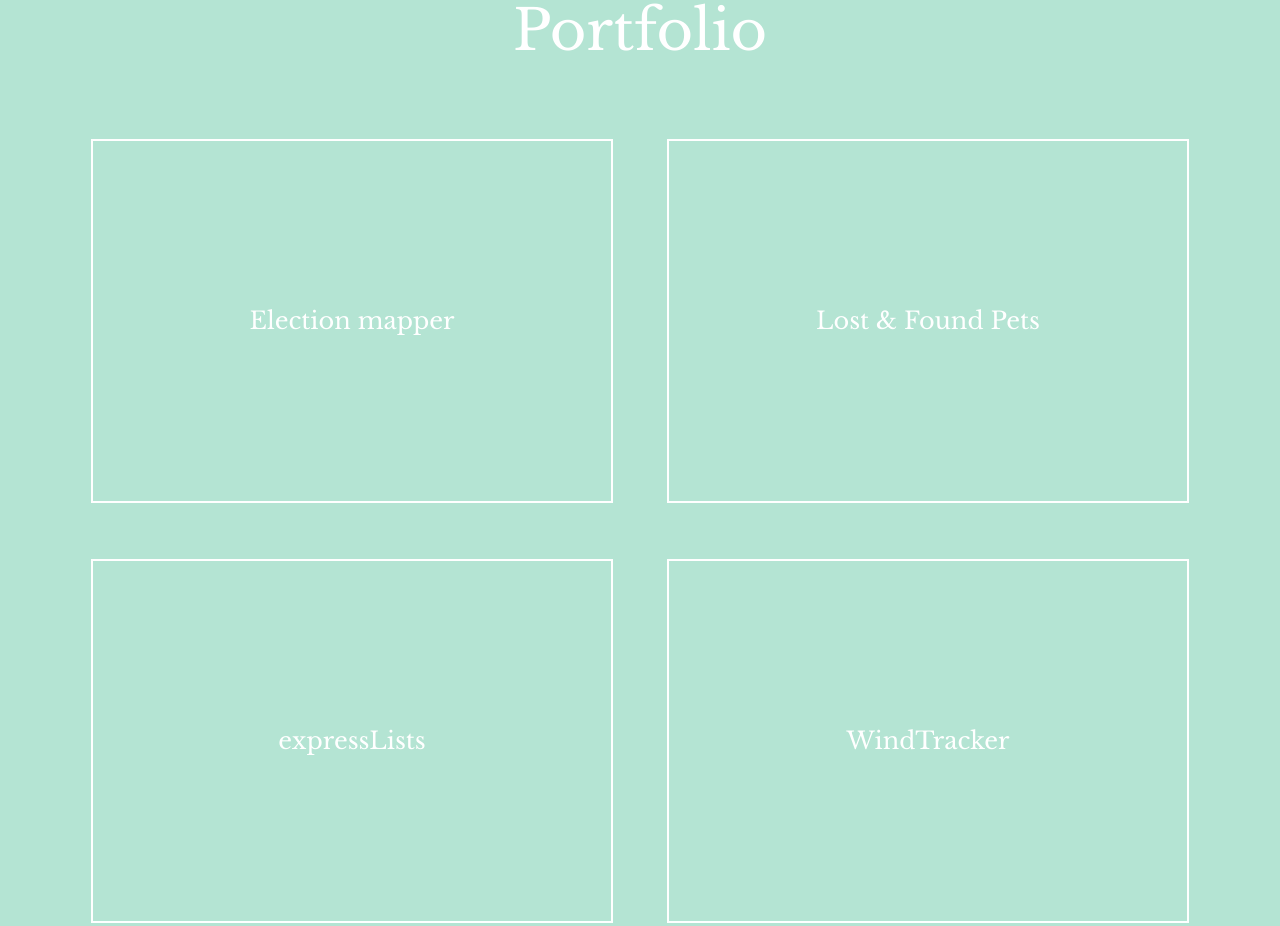
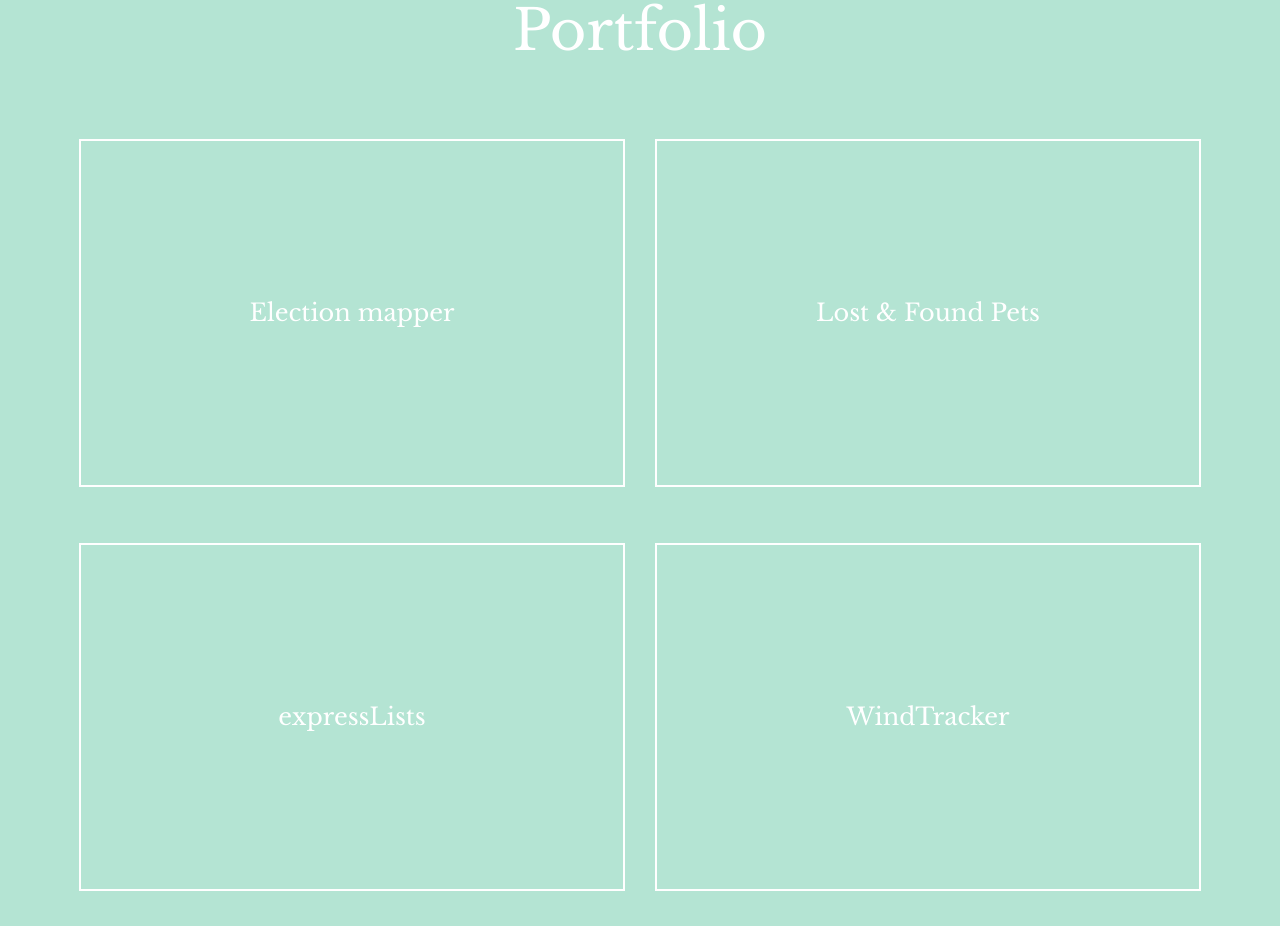
Before and after one commit to GuyHarper/GuyHarper.github.io, a plain HTML site: page index.html in a window 1280 px wide. Shown: the part 1719-2645 px from the top of the page. Drawn offline with nearby package versions, Linux system fonts and the light colour scheme.

Commit message:
Changing tiles aspect ratio

```diff
--- a/css/style.css
+++ b/css/style.css
@@ -124,8 +124,8 @@ div.tiles-container {
 
 a.tile {
   border: 2px solid #fff;
-  min-width: 45%;
-  height: 45vh;
+  min-width: 47%;
+  height: 43vh;
   font-size: 1.5rem;
   display: flex;
   justify-content: center;
```
